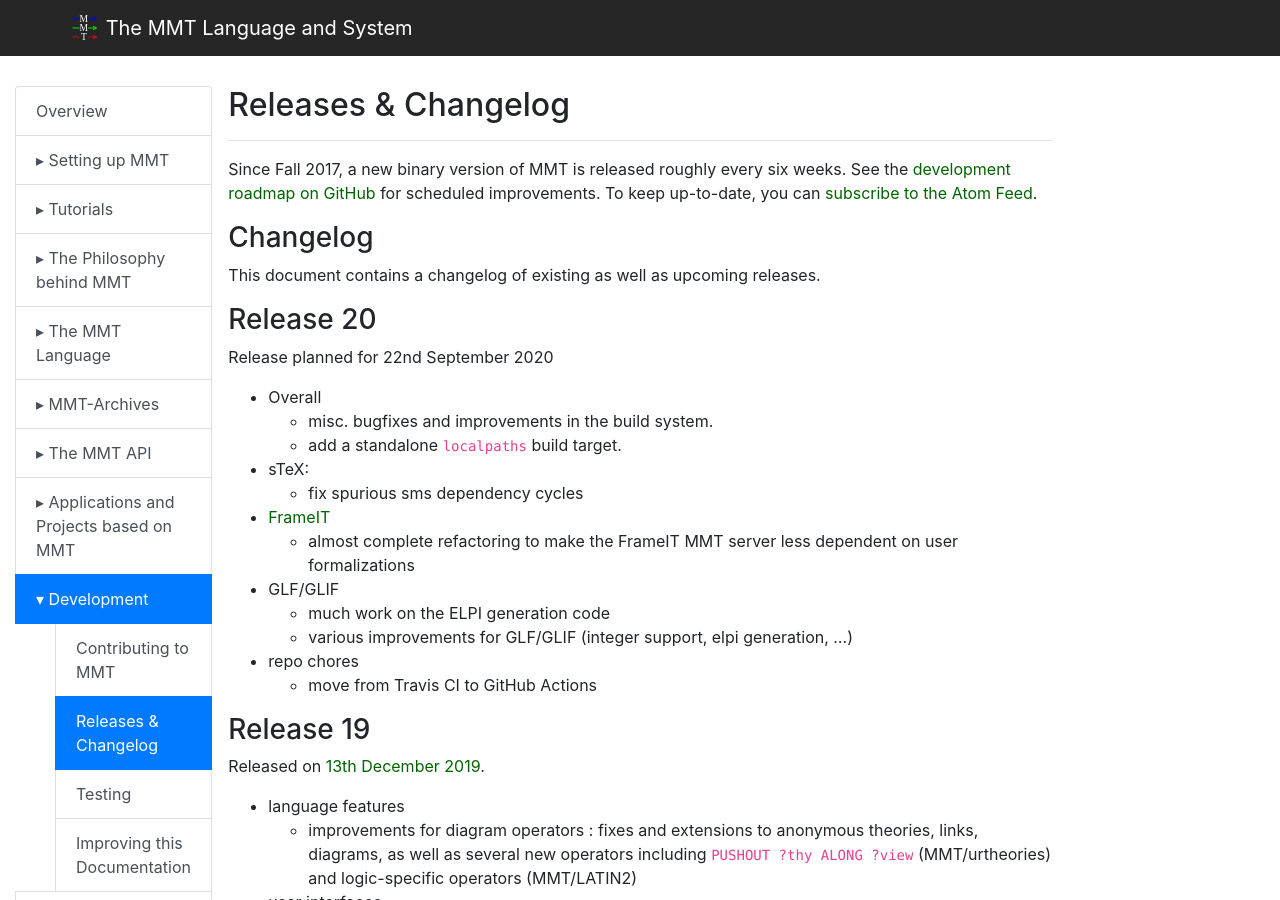
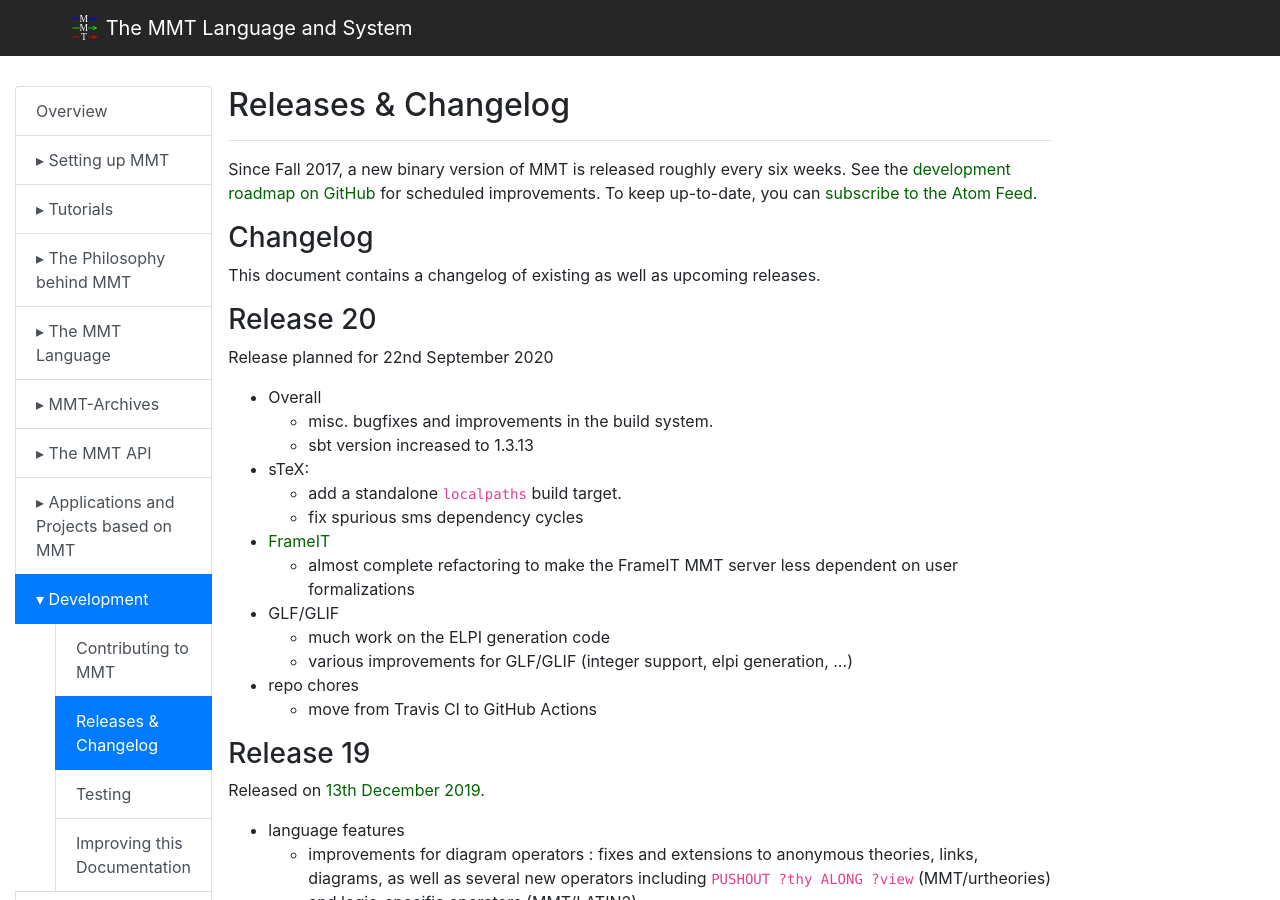
Before and after one commit to UniFormal/uniformal.github.io, a Jekyll site: the page built from doc/development/releases.md, in a window 1280 px wide and 900 px high. Built offline with Jekyll 4.4.1, drawn with Linux system fonts in a browser that asks for light colours.

Commit message:
Update releases.md

```diff
--- a/doc/development/releases.md
+++ b/doc/development/releases.md
@@ -17,8 +17,9 @@
 
 - Overall
    - misc. bugfixes and improvements in the build system.
+   - sbt version increased to 1.3.13
+- sTeX:
    - add a standalone `localpaths` build target.
-- sTeX:
    - fix spurious sms dependency cycles
 - [FrameIT](https://kwarc.info/systems/frameit/)
    - almost complete refactoring to make the FrameIT MMT server less dependent on user formalizations
```
